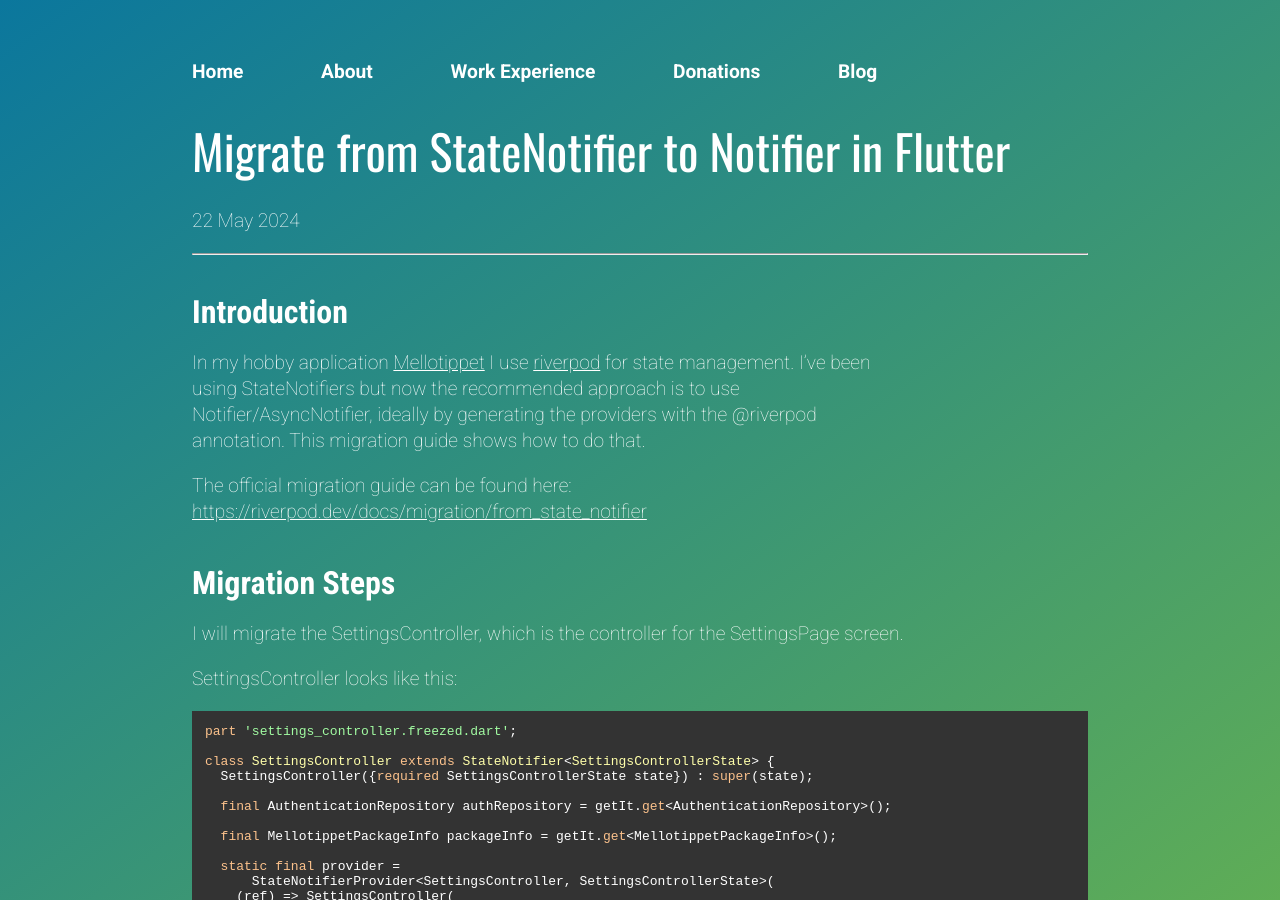
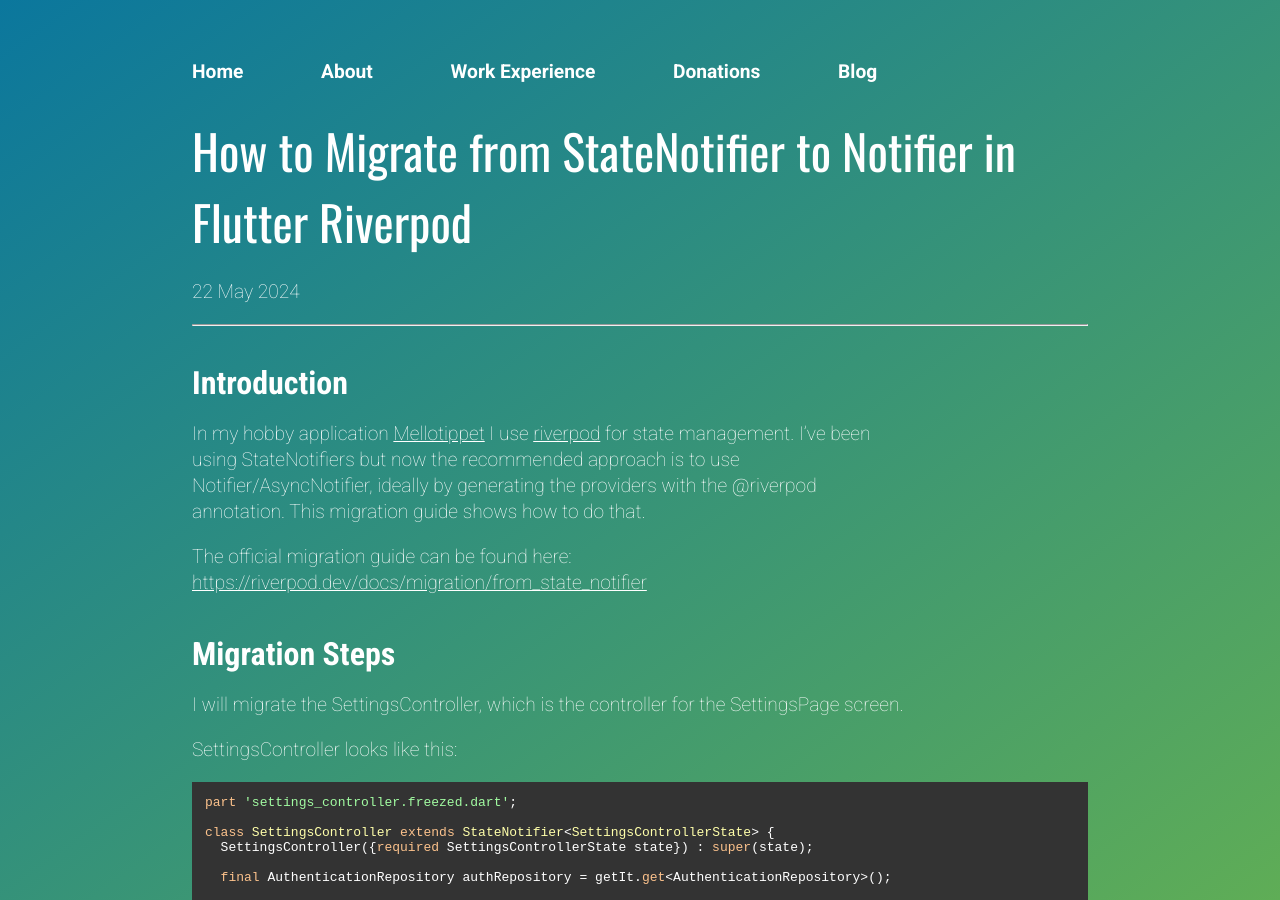
Before and after one commit to molundb/molundb.github.io, a Jekyll site: the page built from _posts/2024-05-22-how-to-migrate-from-statenotifier-to-notifier-in-flutter-riverpod.md, in a window 1280 px wide and 900 px high. Built offline with Jekyll 4.4.1, drawn with Linux system fonts in a browser that asks for light colours; nearby versions of some CDN libraries.

Commit message:
rename title of blog post

```diff
--- a/_posts/2024-05-22-migrate-from-statenotifier-to-notifier-in-flutter.md
+++ b/_posts/2024-05-22-how-to-migrate-from-statenotifier-to-notifier-in-flutter-riverpod.md
@@ -1,7 +1,7 @@
 ---
 layout: post
 title:
-  "Migrate from StateNotifier to Notifier in Flutter"
+  "How to Migrate from StateNotifier to Notifier in Flutter Riverpod"
 ---
 
 {% assign date = page.date | date: "%F" %}
```
